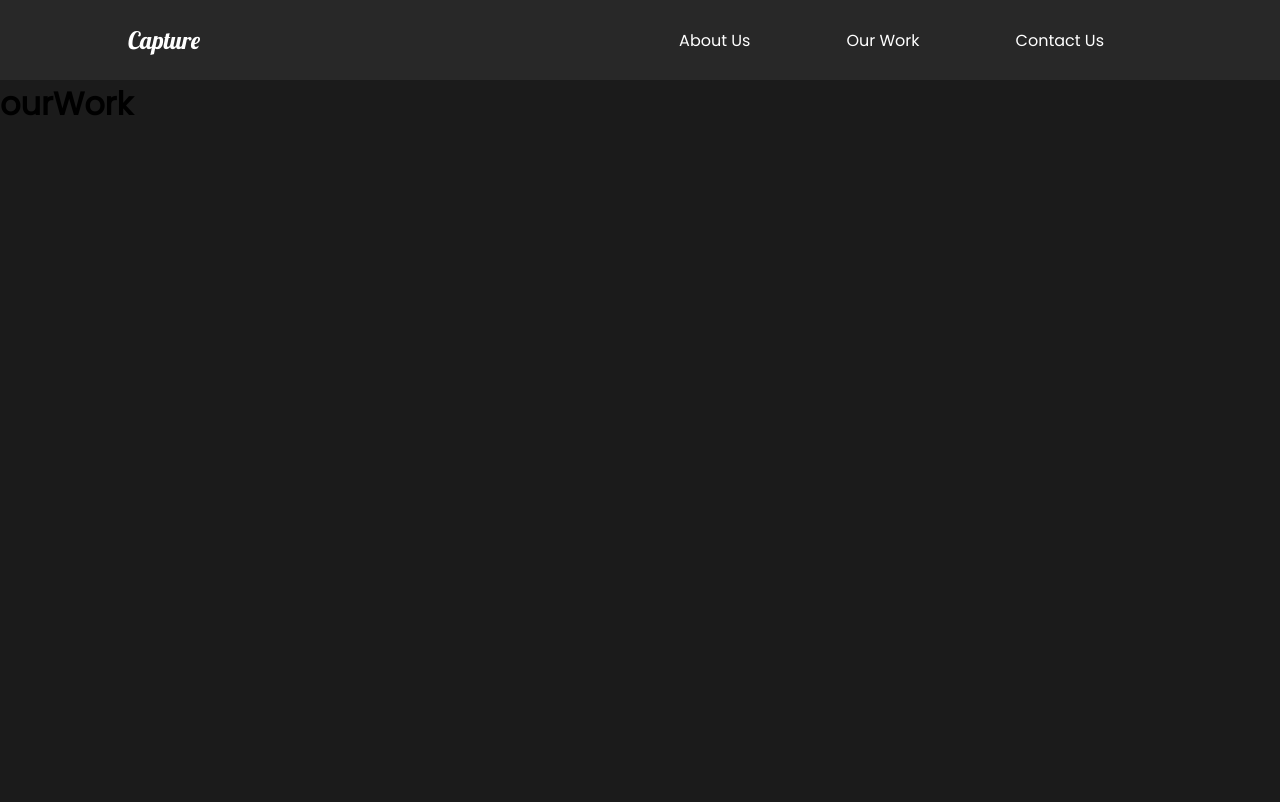
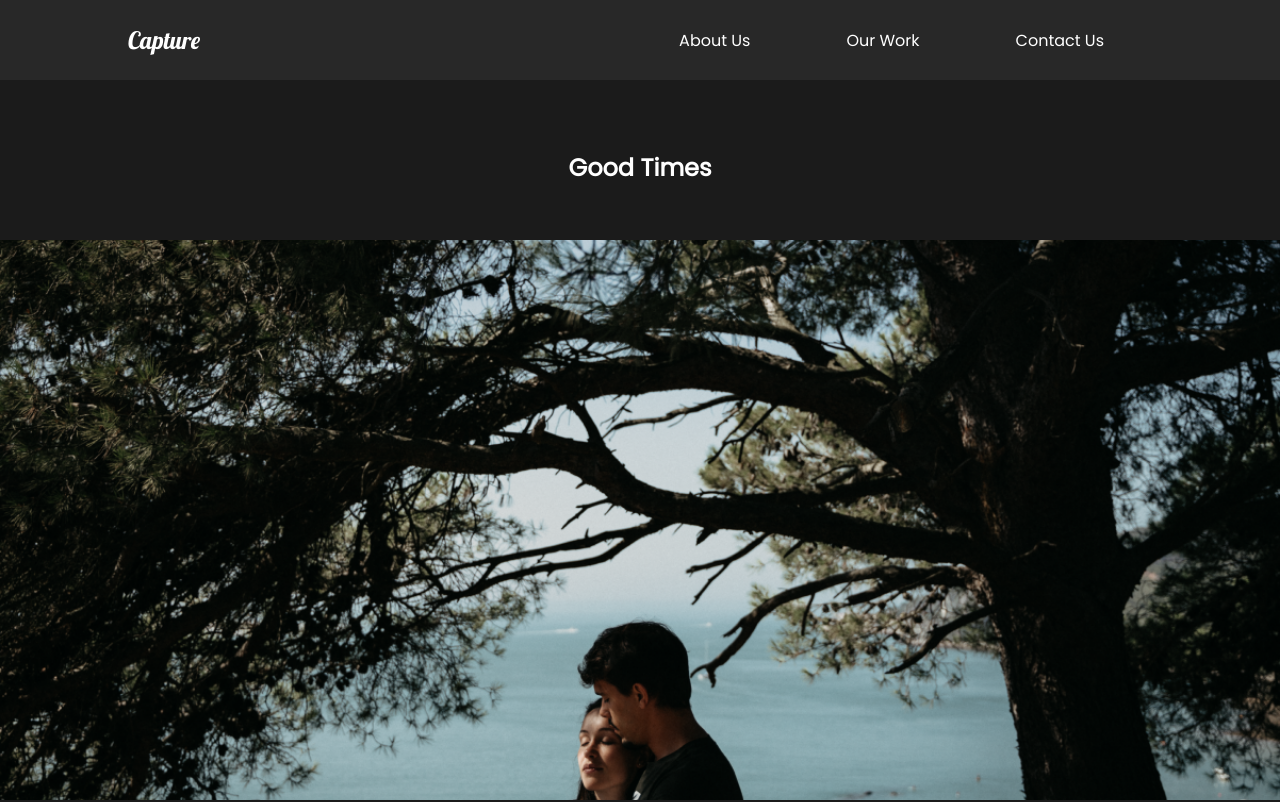
Before and after one commit to reza-nikravesh/portfolio, a React (Create React App) app: page /work/good-times in a window 1280 px wide. Shown: the top 802 px of the page. Built offline with nearby package versions, Linux system fonts and the light colour scheme.

Commit message:
create detail page

```diff
--- a/src/App.js
+++ b/src/App.js
@@ -4,6 +4,8 @@
 import ContactUs from "./Pages/ContactUs";
 import OurWork from "./Pages/OurWork";
 import { Route, Switch } from "react-router";
+import { MovieDetails } from "./Pages/MovieDetails";
+import MovieState from "./Data/MovieState";
 
 function App() {
   return (
@@ -17,8 +19,11 @@
         <Route path="/contact">
           <ContactUs />
         </Route>
-        <Route path="/work">
+        <Route path="/work" exact>
           <OurWork />
+        </Route>
+        <Route path="/work/:id">
+          <MovieDetails />
         </Route>
       </Switch>
     </div>
--- /dev/null
+++ b/src/Data/MovieState.js
@@ -0,0 +1,82 @@
+//Import Images
+import athlete from "../img/athlete-small.png";
+import goodtimes from "../img/goodtimes-small.png";
+import theracer from "../img/theracer-small.png";
+import athlete2 from "../img/athlete2.png";
+import goodtimes2 from "../img/good-times2.jpg";
+import theracer2 from "../img/the-racer2.jpg";
+
+const MovieState = () => {
+  return [
+    {
+      title: "The Athlete",
+      mainImg: athlete,
+      secondaryImg: athlete2,
+      url: "/work/the-athlete",
+      awards: [
+        {
+          title: "Truly A masterpiece",
+          description:
+            "“Lorem Ipsum is simply dummy text of the printing and typesetting industry.”",
+        },
+        {
+          title: "Fresh look on a brutal sport.",
+          description:
+            "“Lorem Ipsum is simply dummy text of the printing and typesetting industry.”",
+        },
+        {
+          title: "It’s okay lmao.",
+          description:
+            "“Lorem Ipsum is simply dummy text of the printing and typesetting industry.”",
+        },
+      ],
+    },
+    {
+      title: "Good Times",
+      mainImg: goodtimes,
+      url: "/work/good-times",
+      secondaryImg: goodtimes2,
+      awards: [
+        {
+          title: "Truly A masterpiece",
+          description:
+            "“Lorem Ipsum is simply dummy text of the printing and typesetting industry.”",
+        },
+        {
+          title: "Fresh look on a brutal sport.",
+          description:
+            "“Lorem Ipsum is simply dummy text of the printing and typesetting industry.”",
+        },
+        {
+          title: "It’s okay lmao.",
+          description:
+            "“Lorem Ipsum is simply dummy text of the printing and typesetting industry.”",
+        },
+      ],
+    },
+    {
+      title: "The Racer",
+      mainImg: theracer,
+      url: "/work/the-racer",
+      secondaryImg: theracer2,
+      awards: [
+        {
+          title: "Truly A masterpiece",
+          description:
+            "“Lorem Ipsum is simply dummy text of the printing and typesetting industry.”",
+        },
+        {
+          title: "Fresh look on a brutal sport.",
+          description:
+            "“Lorem Ipsum is simply dummy text of the printing and typesetting industry.”",
+        },
+        {
+          title: "It’s okay lmao.",
+          description:
+            "“Lorem Ipsum is simply dummy text of the printing and typesetting industry.”",
+        },
+      ],
+    },
+  ];
+};
+export default MovieState;
--- /dev/null
+++ b/src/Pages/MovieDetails.js
@@ -0,0 +1,104 @@
+import React, { Fragment, useEffect, useState } from "react";
+import { useHistory } from "react-router";
+import { Link } from "react-router-dom";
+import styled from "styled-components";
+import MovieState from "../Data/MovieState";
+
+export const MovieDetails = () => {
+  const history = useHistory();
+  const url = history.location.pathname;
+  const [movies, setMovies] = useState(MovieState());
+  const [movie, setMovie] = useState(null);
+  useEffect(() => {
+    setMovie(() => {
+      let current = movies.filter((item) => item.url === url);
+      return current[0];
+    });
+  }, [movie, url]);
+  return (
+    <>
+      {movie && (
+        <Details>
+          <Headline>
+            <h2>{movie === null ? null : movie.title}</h2>
+            <img src={movie === null ? null : movie.mainImg} alt="item.title" />
+          </Headline>
+          <Awards>
+            {movie.awards.map((item) => (
+              <Award
+                title={item.title}
+                text={item.description}
+                key={item.title}
+              />
+            ))}
+          </Awards>
+          <ImageDisplay>
+            <img src={movie.secondaryImg} alt={movie.title} />
+          </ImageDisplay>
+        </Details>
+      )}
+    </>
+  );
+};
+
+const Details = styled.div`
+  color: white;
+`;
+const Headline = styled.div`
+  min-height: 90vh;
+  padding-top: 20vh;
+  position: relative;
+  h2 {
+    position: absolute;
+    top: 10%;
+    left: 50%;
+    transform: translate(-50%, -10%);
+  }
+  img {
+    width: 100%;
+    height: 70vh;
+    object-fit: cover;
+  }
+`;
+const Awards = styled.div`
+  min-height: 80vh;
+  display: flex;
+  margin: 5rem 10rem;
+  align-items: center;
+  justify-content: space-around;
+`;
+
+const AwardStyle = styled.div`
+  padding: 2rem;
+  h3 {
+    font-size: 1.5rem;
+    line-height: 2rem;
+  }
+  .line {
+    width: 100%;
+    background: #23d997;
+    height: 0.5rem;
+    margin: 0.5rem 0rem 1rem 0rem;
+  }
+  p {
+    padding: 2rem 0rem;
+  }
+`;
+const ImageDisplay = styled.div`
+  min-height: 50vh;
+  img {
+    width: 100%;
+    height: 100vh;
+    object-fit: cover;
+  }
+`;
+//award component
+const Award = ({ text, title }) => {
+  return (
+    <AwardStyle>
+      <h3>{title}</h3>
+      <div className="line"></div>
+      <p>{text}</p>
+    </AwardStyle>
+  );
+};
--- a/src/Pages/OurWork.js
+++ b/src/Pages/OurWork.js
@@ -1,6 +1,48 @@
 import React from "react";
-
+import { Link } from "react-router-dom";
+import styled from "styled-components";
+import Athele from "../img/athlete-small.png";
+import goodtimes from "../img/goodtimes-small.png";
+import theracer from "../img/theracer-small.png";
+import MovieState from "../Data/MovieState";
 const OurWork = () => {
-  return <h1>ourWork</h1>;
+  return (
+    <Work>
+      {MovieState().map((item) => {
+        return (
+          <Movie>
+            <h2>{item.title}</h2>
+            <div className="line"></div>
+            <Link to={item.url}>
+              <img src={item.mainImg} alt="item.title" />
+            </Link>
+          </Movie>
+        );
+      })}
+    </Work>
+  );
 };
 export default OurWork;
+
+const Work = styled.div`
+  min-height: 100vh;
+  overflow: hidden;
+  padding: 5rem 10rem;
+`;
+const Movie = styled.div`
+  padding-bottom: 10rem;
+  h2 {
+    padding: 1rem 0rem;
+    color: white;
+  }
+  .line {
+    min-height: 0.5rem;
+    background: #cccccc;
+    margin-bottom: 3rem;
+  }
+  img {
+    width: 100%;
+    height: 70vh;
+    object-fit: cover;
+  }
+`;
```
